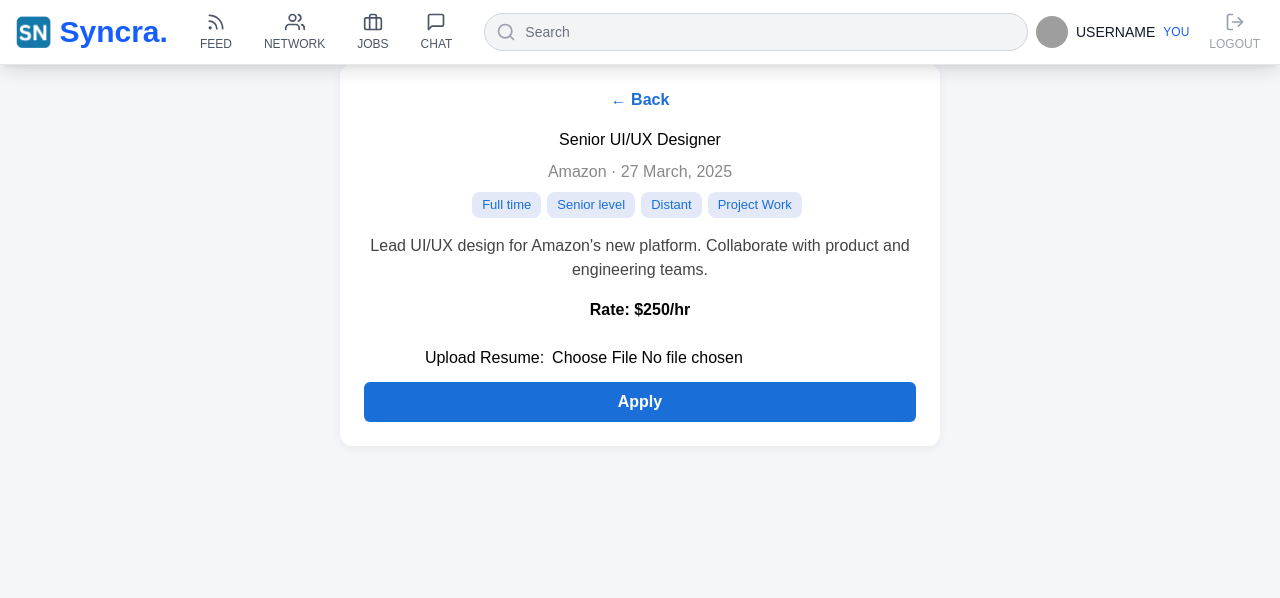
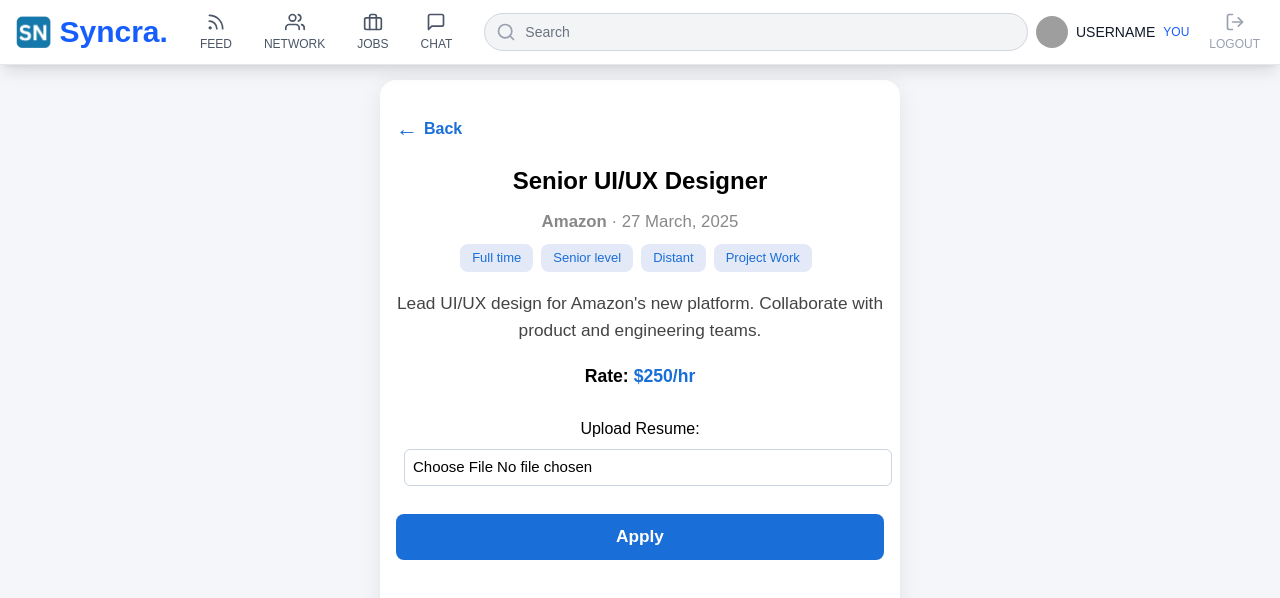
Before and after one commit to Mayuushi/IT342-Syncra, a React (Vite) app in the folder frontend-web/My-Syncra/: page /jobs/1 in a window 1280 px wide. Shown: the top 598 px of the page. Built offline with nearby package versions, Linux system fonts and the light colour scheme; sample sign-in values are in the browser's storage; grey boxes are pictures that could not be loaded.

Commit message:
Job Details UI changes

```diff
--- a/frontend-web/My-Syncra/src/Components/Sections/JobDetails.jsx
+++ b/frontend-web/My-Syncra/src/Components/Sections/JobDetails.jsx
@@ -72,7 +72,7 @@ function JobDetails() {
     return (
       <>
         <NavBar />
-        <div style={{ padding: 32 }}>Job not found.</div>
+        <div style={{ paddingTop: 80, textAlign: "center" }}>Job not found.</div>
       </>
     );
   }
@@ -84,69 +84,126 @@ function JobDetails() {
   const handleApply = (e) => {
     e.preventDefault();
     setApplied(true);
-    // Here you would send the resume and application to your backend
+    // Submit logic here
   };
 
   return (
     <>
       <NavBar />
-      <div className="job-details-root" style={{
-        padding: 24,
-        maxWidth: 600,
-        margin: "32px auto",
+      <div
+        className="job-details-root"
+        style={{
+          padding: "32px 16px 32px 16px",
+          maxWidth: 520,
+          margin: "48px auto 32px auto",
           background: "#fff",
-        borderRadius: 12,
-        boxShadow: "0 2px 8px rgba(0,0,0,0.06)",
-        width: "95vw"
-      }}>
-        <button onClick={() => navigate(-1)} style={{
-          marginBottom: 16,
+          borderRadius: 16,
+          boxShadow: "0 4px 24px rgba(0,0,0,0.08)",
+          width: "100%",
+          minHeight: "calc(100vh - 80px)",
+          position: "relative",
+          top: 0,
+          boxSizing: "border-box",
+        }}
+      >
+        <button
+          onClick={() => navigate(-1)}
+          style={{
+            marginBottom: 18,
             background: "none",
             border: "none",
             color: "#1a6ed8",
             cursor: "pointer",
             fontWeight: 600,
-          fontSize: 16
-        }}>&larr; Back</button>
-        <h2 style={{ marginBottom: 8 }}>{job.title}</h2>
-        <div style={{ color: "#888", marginBottom: 8 }}>{job.company} &middot; {job.date}</div>
-        <div style={{ marginBottom: 12, flexWrap: "wrap" }}>
+            fontSize: 16,
+            padding: 0,
+            display: "flex",
+            alignItems: "center",
+          }}
+        >
+          <span style={{ fontSize: 22, marginRight: 6 }}>&larr;</span> Back
+        </button>
+        <h2 style={{ marginBottom: 10, fontWeight: 700, fontSize: "1.5rem" }}>{job.title}</h2>
+        <div style={{ color: "#888", marginBottom: 10, fontSize: "1.05rem" }}>
+          <span style={{ fontWeight: 600 }}>{job.company}</span> &middot; {job.date}
+        </div>
+        <div style={{ marginBottom: 14, flexWrap: "wrap" }}>
           {job.tags.map((tag, idx) => (
-            <span key={idx} style={{
+            <span
+              key={idx}
+              style={{
                 background: "#e3e9f7",
                 color: "#1a6ed8",
                 borderRadius: 8,
-              padding: "3px 10px",
-              marginRight: 6,
+                padding: "4px 12px",
+                marginRight: 8,
                 fontSize: 13,
                 fontWeight: 500,
                 display: "inline-block",
-              marginBottom: 4
-            }}>{tag}</span>
+                marginBottom: 4,
+              }}
+            >
+              {tag}
+            </span>
           ))}
         </div>
-        <div style={{ marginBottom: 16, color: "#444" }}>{job.description || "No description provided."}</div>
-        <div style={{ fontWeight: 600, marginBottom: 24 }}>Rate: {job.rate}</div>
+        <div style={{ marginBottom: 18, color: "#444", fontSize: "1.08rem", lineHeight: 1.6 }}>
+          {job.description || "No description provided."}
+        </div>
+        <div style={{ fontWeight: 600, marginBottom: 28, fontSize: "1.1rem" }}>
+          Rate: <span style={{ color: "#1a6ed8" }}>{job.rate}</span>
+        </div>
         {!applied ? (
-          <form onSubmit={handleApply} style={{ display: "flex", flexDirection: "column", gap: 12 }}>
-            <label>
+          <form onSubmit={handleApply} style={{ display: "flex", flexDirection: "column", gap: 16 }}>
+            <label style={{ fontWeight: 500, marginBottom: 4 }}>
               Upload Resume:
-              <input type="file" accept=".pdf,.doc,.docx" onChange={handleResumeChange} required style={{ marginLeft: 8 }} />
+              <input
+                type="file"
+                accept=".pdf,.doc,.docx"
+                onChange={handleResumeChange}
+                required
+                style={{
+                  marginLeft: 8,
+                  marginTop: 8,
+                  border: "1px solid #cbd5e1",
+                  borderRadius: 6,
+                  padding: "6px 8px",
+                  fontSize: 15,
+                  width: "100%",
+                  boxSizing: "border-box",
+                }}
+              />
             </label>
-            <button type="submit" style={{
+            <button
+              type="submit"
+              style={{
                 background: "#1a6ed8",
                 color: "#fff",
                 border: "none",
-              borderRadius: 6,
-              padding: "8px 18px",
-              fontWeight: 600,
-              cursor: "pointer"
-            }}>
+                borderRadius: 8,
+                padding: "10px 0",
+                fontWeight: 700,
+                fontSize: "1.08rem",
+                cursor: "pointer",
+                marginTop: 8,
+                transition: "background 0.2s",
+              }}
+            >
               Apply
             </button>
           </form>
         ) : (
-          <div style={{ color: "#1a6ed8", fontWeight: 600, marginTop: 16 }}>Application sent! Thank you.</div>
+          <div
+            style={{
+              color: "#1a6ed8",
+              fontWeight: 700,
+              marginTop: 24,
+              fontSize: "1.1rem",
+              textAlign: "center",
+            }}
+          >
+            Application sent! Thank you.
+          </div>
         )}
       </div>
     </>
```
Lines whose indentation alone changed are shown as unchanged.
